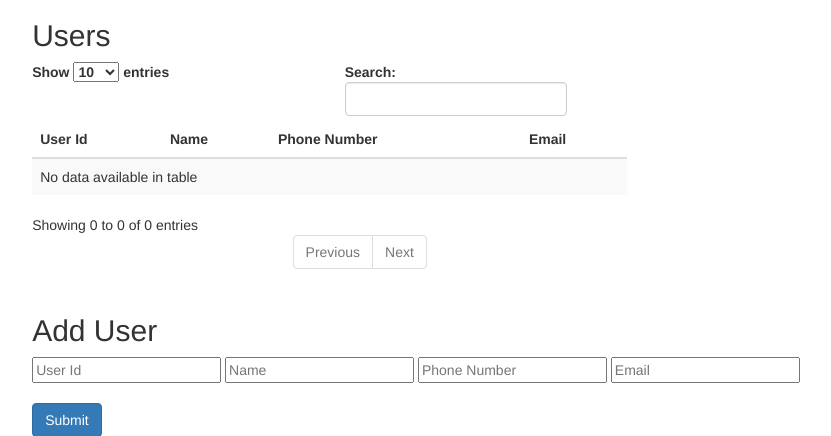
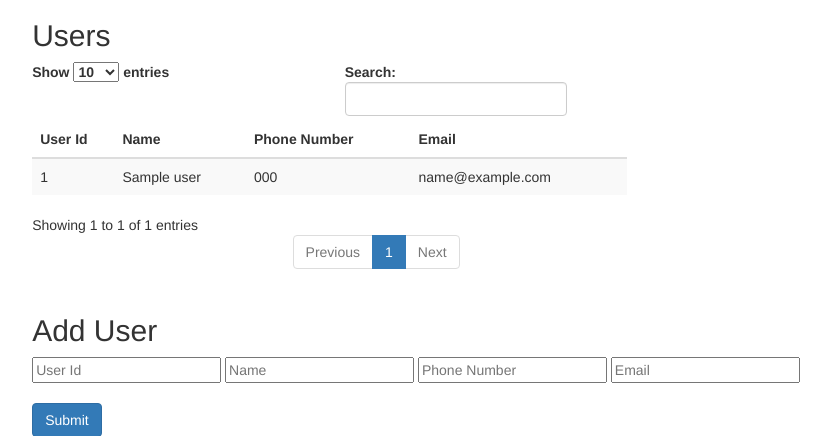
Before and after one commit to Ldn2016/team-1, a Flask app: template campaigns/service/templates/users.html in a window 1280 px wide. Shown: the part 51-487 px from the top of the page, without its empty margins (102-933 px from the left). Run offline with Flask 2, Linux system fonts and the light colour scheme; the template is opened without the code that fills it: most values are stand-ins (such as "Sample title", 1, 10 or a date in 2020); some libraries are stand-ins or nearby versions.

Commit message:
Fill users and donations tables

```diff
--- a/campaigns/service/templates/users.html
+++ b/campaigns/service/templates/users.html
@@ -41,6 +41,14 @@
               <th>Email</th>
             </tr>
           </thead>
+            {% for user in users %}
+            <tr>
+              <td>{{ user['_id'] }}</td>
+              <td>{{ user['name'] }}</td>
+              <td>{{ user['phone'] }}</td>
+              <td>{{ user['email'] }}</td>
+            </tr>
+            {% endfor %}
           <tbody>
           </tbody>
         </table>
```
Also changed, not shown: campaigns/service/templates/donations.html (+7 -0 lines), campaigns/service/views.py (+8 -2 lines).
